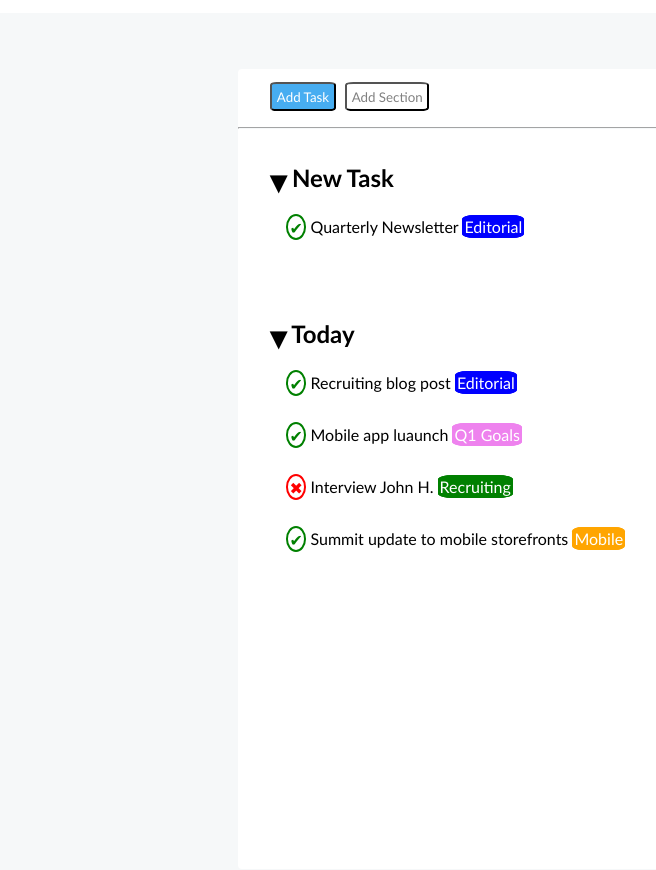
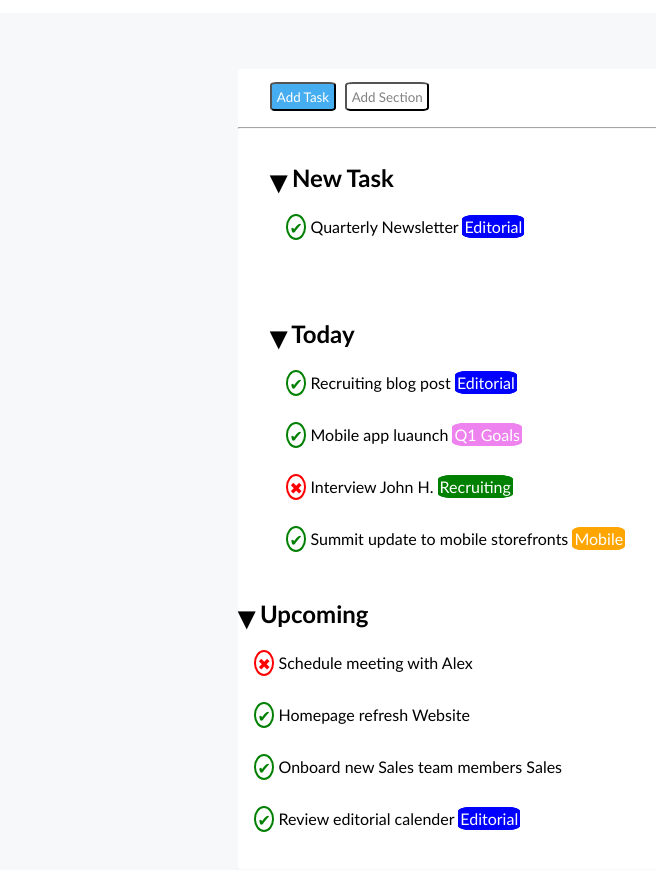
Before and after one commit to AntoninoIrrera/html-css-toboolist, a plain HTML site: page index.html in a window 1280 px wide. Shown: the part 124-994 px from the top of the page, without its empty margins (2-658 px from the left). Drawn offline with Linux system fonts and the light colour scheme.

Commit message:
section upcoming html

```diff
--- a/index.html
+++ b/index.html
@@ -36,7 +36,11 @@
                 </section>
 
                 <section class="upcoming">
-
+                    <h2> <span class="freccia">&#9662;</span> Upcoming </h2>
+                    <p> <span class="cross">&#10006;</span> Schedule meeting with Alex  </p>
+                    <p> <span class="check-mark">&#10004;</span> Homepage refresh <span class="magenta">Website</span></p>
+                    <p> <span class="check-mark">&#10004;</span> Onboard new Sales team members <span class="verdino">Sales</span></p>
+                    <p> <span class="check-mark">&#10004;</span> Review editorial calender <span class="blu">Editorial</span></p>
                 </section>
 
 
```
